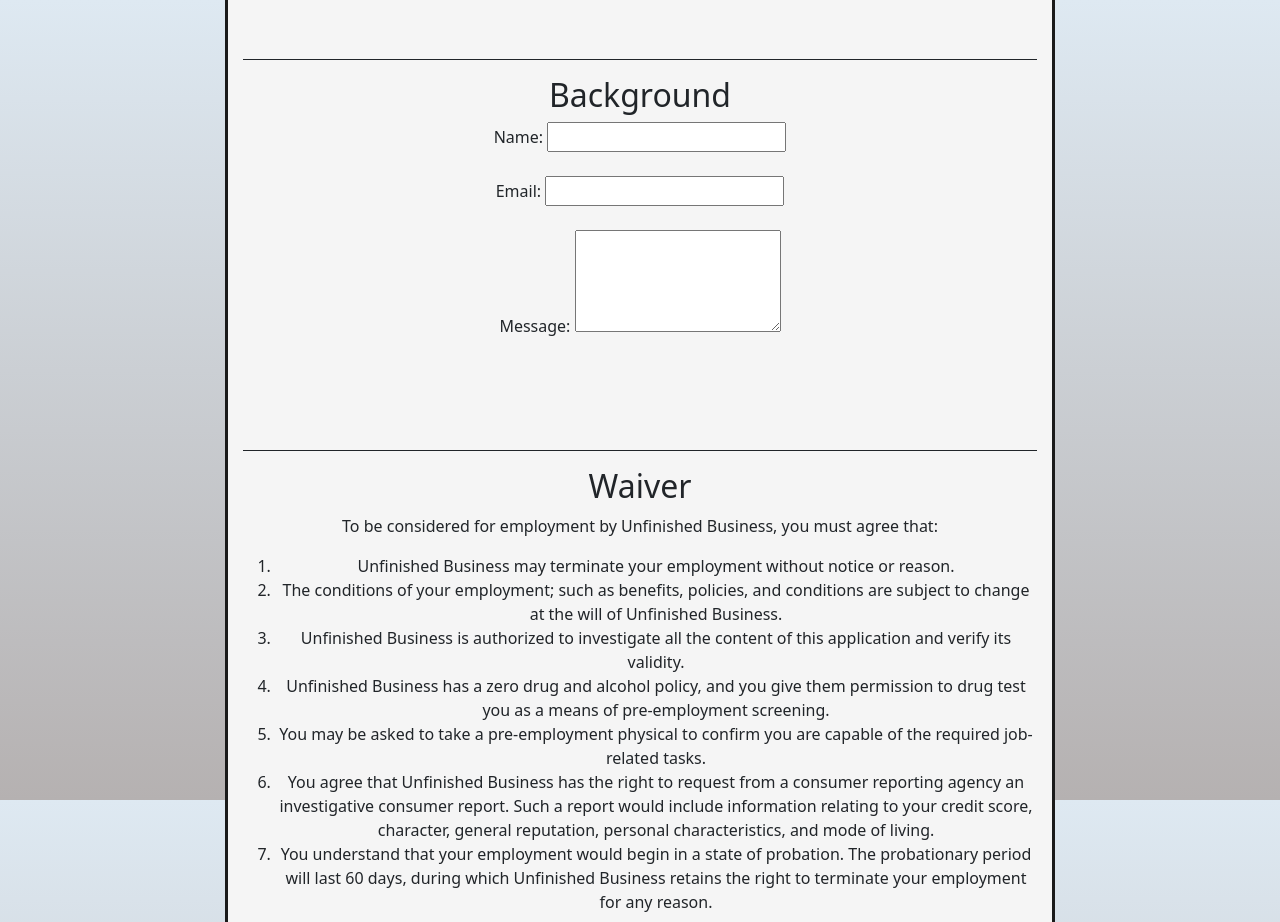
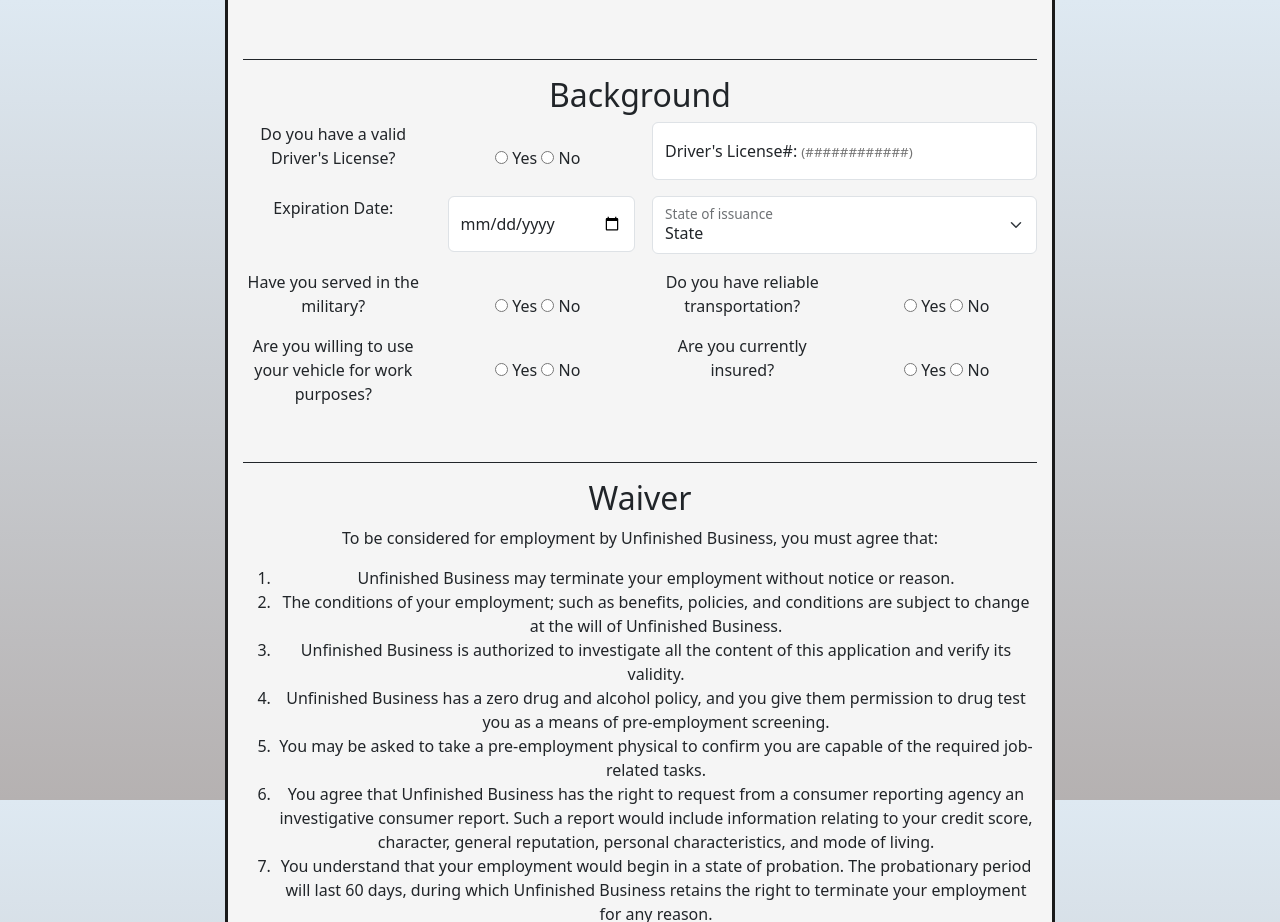
Before and after one commit to John-P-Foster/User-Inter-Project, a plain HTML site: page index.html in a window 1280 px wide. Shown: the part 3200-4122 px from the top of the page. Drawn offline with nearby package versions, Linux system fonts and the light colour scheme.

Commit message:
Added Corey's changes

```diff
--- a/index.html
+++ b/index.html
@@ -658,14 +658,193 @@
                 <p id="background" class="jumpTo"></p>
                 <h2>Background</h2>
 
-                <label for="name">Name:</label>
-                <input type="text" id="name" name="name" required><br><br>
+				<!--Row #1-->
+				<div class="row">
 
-                <label for="email">Email:</label>
-                <input type="email" id="email" name="email" required><br><br>
+					<!--Radio button group for Driver's license-->
+					<div class="col-md-3">
 
-                <label for="message">Message:</label>
-                <textarea id="message" name="message" rows="4" required></textarea><br><br><br><br>
+						<p>Do you have a valid Driver's License?</p>
+
+					</div>
+
+					<div class="col-md-3">
+						<br>
+						<input type="radio" id="yes" name="dl" value="y">
+						<label for="yes">Yes</label>
+
+						<input type="radio" id="no" name="dl" value="n">
+						<label for="no">No</label>
+
+					</div>
+
+					<!--DL# question-->
+					<div class="col-md-6">
+
+						<div class="form-floating mb-3">
+                                <input type="text" class="form-control" id="dlnum" placeholder="Full name" required>
+                                <label for="dlnum">Driver's License#: <span class="exampleText"> (############)</span></label>
+                        </div>
+
+					</div>
+
+				</div>
+
+				<!--Start of Row 2-->
+				<div class="row">
+
+					<div class="col-md-3">
+						<label for="exp" style="text-align: left">Expiration Date:</label>
+					</div>
+
+					<div class="col-md-3" style="padding-right: 5px;">
+
+						<input type="date" class="form-control" style="padding-top: 15px; padding-bottom: 15px;" id="exp" name="exp" value="2023-11">
+
+					</div>
+
+					<div class="col-md-6">
+
+						<div class="form-floating mb-3">
+
+							<select class="form-select" id="dlstate" name="soi">
+								<option selected>State</option>
+								<option value="AL">Alabama</option>
+								<option value="AK">Alaska</option>
+								<option value="AZ">Arizona</option>
+								<option value="AR">Arkansas</option>
+								<option value="CA">California</option>
+								<option value="CO">Colorado</option>
+								<option value="CT">Connecticut</option>
+								<option value="DE">Delaware</option>
+								<option value="DC">District Of Columbia</option>
+								<option value="FL">Florida</option>
+								<option value="GA">Georgia</option>
+								<option value="HI">Hawaii</option>
+								<option value="ID">Idaho</option>
+								<option value="IL">Illinois</option>
+								<option value="IN">Indiana</option>
+								<option value="IA">Iowa</option>
+								<option value="KS">Kansas</option>
+								<option value="KY">Kentucky</option>
+								<option value="LA">Louisiana</option>
+								<option value="ME">Maine</option>
+								<option value="MD">Maryland</option>
+								<option value="MA">Massachusetts</option>
+								<option value="MI">Michigan</option>
+								<option value="MN">Minnesota</option>
+								<option value="MS">Mississippi</option>
+								<option value="MO">Missouri</option>
+								<option value="MT">Montana</option>
+								<option value="NE">Nebraska</option>
+								<option value="NV">Nevada</option>
+								<option value="NH">New Hampshire</option>
+								<option value="NJ">New Jersey</option>
+								<option value="NM">New Mexico</option>
+								<option value="NY">New York</option>
+								<option value="NC">North Carolina</option>
+								<option value="ND">North Dakota</option>
+								<option value="OH">Ohio</option>
+								<option value="OK">Oklahoma</option>
+								<option value="OR">Oregon</option>
+								<option value="PA">Pennsylvania</option>
+								<option value="RI">Rhode Island</option>
+								<option value="SC">South Carolina</option>
+								<option value="SD">South Dakota</option>
+								<option value="TN">Tennessee</option>
+								<option value="TX">Texas</option>
+								<option value="UT">Utah</option>
+								<option value="VT">Vermont</option>
+								<option value="VA">Virginia</option>
+								<option value="WA">Washington</option>
+								<option value="WV">West Virginia</option>
+								<option value="WI">Wisconsin</option>
+								<option value="WY">Wyoming</option>
+							</select>
+							<label for="soi">State of issuance</label>
+						</div>
+
+					</div>
+
+				</div> <!--End row 2-->
+
+				<!--Start of row 3-->
+				<div class="row">
+
+					<!--Radio button group for Car question-->
+					<div class="col-md-3">
+
+						<p>Have you served in the military?</p>
+
+					</div>
+
+					<div class="col-md-3">
+						<br>
+						<input type="radio" id="yes" name="ms" value="y">
+						<label for="yes">Yes</label>
+
+						<input type="radio" id="no" name="ms" value="n">
+						<label for="no">No</label>
+
+					</div>
+
+					<!--Radio button group for Car question 1-->
+					<div class="col-md-3">
+
+						<p>Do you have reliable transportation?</p>
+
+					</div>
+
+					<div class="col-md-3">
+						<br>
+						<input type="radio" id="yes" name="transport" value="y">
+						<label for="yes">Yes</label>
+
+						<input type="radio" id="no" name="transport" value="n">
+						<label for="no">No</label>
+
+					</div>
+
+				</div><!--End row 3-->
+
+				<!--Start of row 4-->
+				<div class="row">
+
+					<!--Radio button group for Car question 2-->
+					<div class="col-md-3">
+
+						<p>Are you willing to use your vehicle for work purposes?</p>
+
+					</div>
+
+					<div class="col-md-3">
+						<br>
+						<input type="radio" id="yes" name="workcar" value="y">
+						<label for="yes">Yes</label>
+
+						<input type="radio" id="no" name="workcar" value="n">
+						<label for="no">No</label>
+
+					</div>
+
+					<!--Radio button group for insurance question-->
+					<div class="col-md-3">
+
+						<p>Are you currently insured?</p>
+
+					</div>
+
+					<div class="col-md-3">
+						<br>
+						<input type="radio" id="yes" name="insured" value="y">
+						<label for="yes">Yes</label>
+
+						<input type="radio" id="no" name="insured" value="n">
+						<label for="no">No</label>
+
+					</div>
+
+				</div><!--End row 4-->
 
                 <p id="waiver" class="jumpTo"></p>
                 <h2>Waiver</h2>
```
